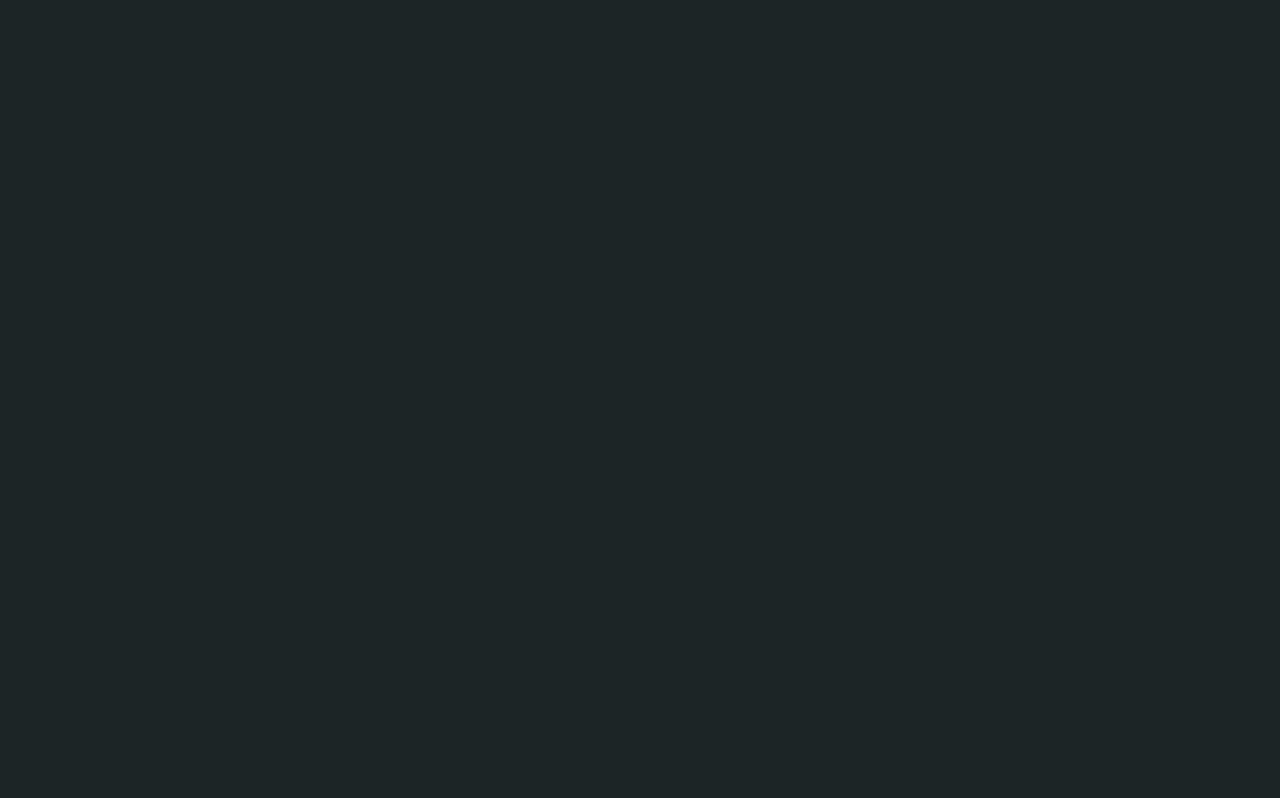
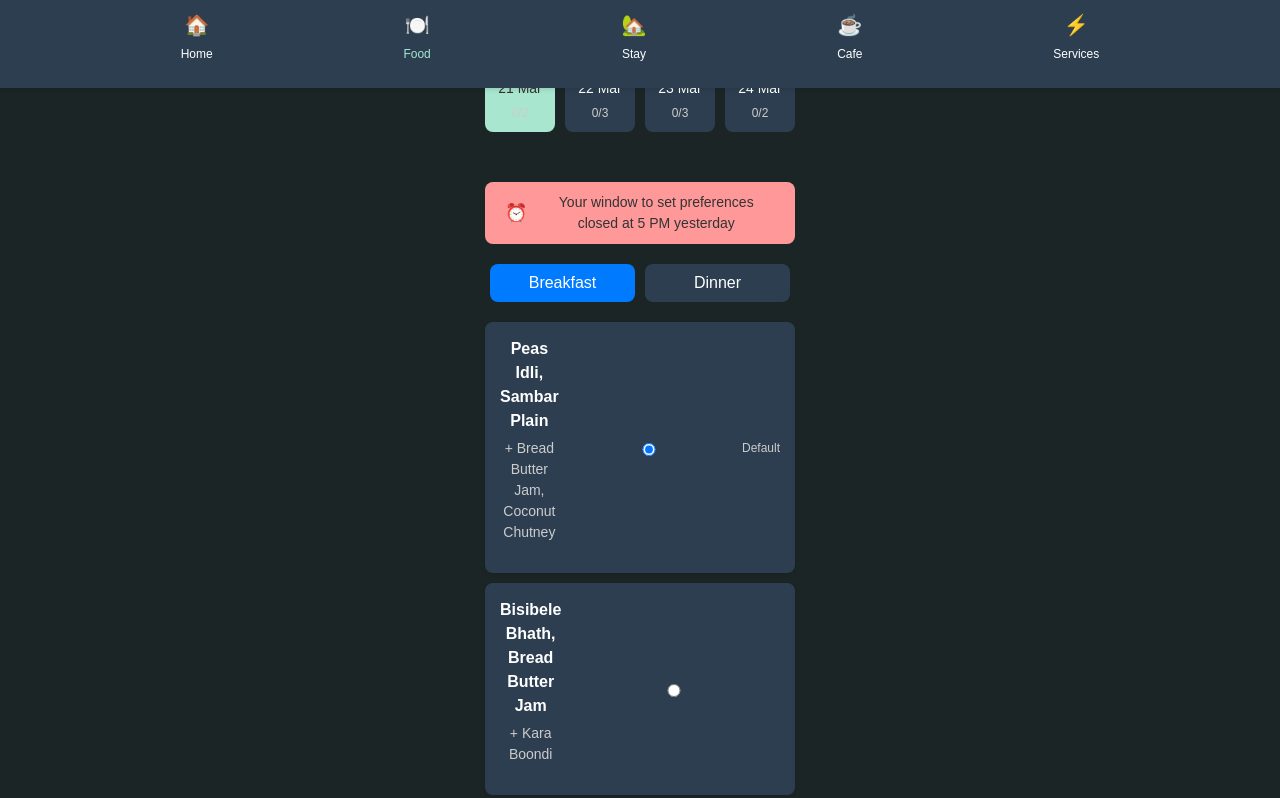
Before and after one commit to dharshan-kumar-ks/PGBuddy-FrontEnd, a React (Vite) app: page /food in a window 1280 px wide. Before the commit this address had no page. Shown: the top 798 px of the page. Built offline with nearby package versions, Linux system fonts and the light colour scheme.

Commit message:
static food page done

```diff
--- a/src/App.jsx
+++ b/src/App.jsx
@@ -2,6 +2,7 @@ import React from 'react';
 import { BrowserRouter as Router, Routes, Route } from 'react-router-dom';
 import Login from './components/Login';
 import Register from './components/Register';
+import Food from './components/Food';
 // import Dashboard from './components/Dashboard'; // Add your dashboard component
 import './App.css';
 
@@ -13,6 +14,7 @@ function App() {
           <Routes>
             <Route path="/login" element={<Login />} />
             <Route path="/register" element={<Register />} />
+            <Route path="/food" element={<Food />} />
             {/* <Route path="/dashboard" element={<Dashboard />} /> */}
             <Route path="/" element={<Login />} /> {/* Default route */}
           </Routes>
--- /dev/null
+++ b/src/components/Food.css
@@ -0,0 +1,221 @@
+/* Home.css */
+
+.home-container {
+    display: flex;
+    flex-direction: column;
+    min-height: 100vh;
+    background-color: #1c2526;
+    font-family: Arial, sans-serif;
+    color: white;
+    padding-top: 60px;
+  }
+
+  /* Header */
+  .home-header {
+    display: flex;
+    justify-content: space-between;
+    align-items: center;
+    padding: 15px 20px;
+    background-color: #2c3e50;
+    box-shadow: 0 2px 4px rgba(0, 0, 0, 0.1);
+  }
+
+  .home-header h1 {
+    margin: 0;
+    font-size: 24px;
+    color: white;
+  }
+
+  .menu-icon {
+    font-size: 24px;
+    cursor: pointer;
+    color: white;
+  }
+
+  /* Menu for the Week */
+  .menu-week {
+    padding: 20px;
+  }
+
+  .menu-week h2 {
+    font-size: 18px;
+    margin-bottom: 15px;
+    color: white;
+  }
+
+  .days-list {
+    display: flex;
+    justify-content: space-between;
+    gap: 10px;
+  }
+
+  .day {
+    flex: 1;
+    padding: 10px;
+    background-color: #2c3e50;
+    border-radius: 8px;
+    text-align: center;
+    font-size: 14px;
+    color: white;
+  }
+
+  .day.active {
+    background-color: #a8e6cf;
+    color: #333;
+  }
+
+  .day span {
+    display: block;
+  }
+
+  .counter {
+    margin-top: 5px;
+    font-size: 12px;
+    color: #ccc;
+  }
+
+  /* Notification */
+  .notification {
+    display: flex;
+    align-items: center;
+    padding: 10px 20px;
+    background-color: #ff9999;
+    margin: 0 20px;
+    border-radius: 8px;
+    font-size: 14px;
+    color: #333;
+  }
+
+  .clock-icon {
+    margin-right: 10px;
+    font-size: 18px;
+  }
+
+  /* Meal Type Tabs */
+  .meal-type-tabs {
+    display: flex;
+    justify-content: space-between;
+    margin: 20px;
+  }
+
+  .meal-type-tabs button {
+    flex: 1;
+    padding: 10px;
+    border: none;
+    background-color: #2c3e50;
+    font-size: 16px;
+    color: white;
+    cursor: pointer;
+    border-radius: 8px;
+    margin: 0 5px;
+  }
+
+  .meal-type-tabs button.active {
+    background-color: #007bff;
+  }
+
+  /* Meal Options */
+  .meal-options {
+    flex: 1;
+    padding: 0 20px;
+  }
+
+  .meal-option {
+    display: flex;
+    align-items: center;
+    padding: 15px;
+    background-color: #2c3e50;
+    border-radius: 8px;
+    margin-bottom: 10px;
+    box-shadow: 0 2px 4px rgba(0, 0, 0, 0.1);
+  }
+
+  .meal-image {
+    width: 50px;
+    height: 50px;
+    border-radius: 50%;
+    margin-right: 15px;
+    display: none;
+  }
+
+  .meal-details {
+    flex: 1;
+  }
+
+  .meal-details h3 {
+    margin: 0;
+    font-size: 16px;
+    color: white;
+  }
+
+  .meal-details p {
+    margin: 5px 0 0;
+    font-size: 14px;
+    color: #ccc;
+  }
+
+  .meal-option input[type="radio"] {
+    margin-left: 10px;
+  }
+
+  .default-label {
+    margin-left: 10px;
+    font-size: 12px;
+    color: #ccc;
+  }
+
+  .skip-option {
+    display: flex;
+    align-items: center;
+    padding: 15px;
+    background-color: #2c3e50;
+    border-radius: 8px;
+    box-shadow: 0 2px 4px rgba(0, 0, 0, 0.1);
+  }
+
+  .skip-option span {
+    flex: 1;
+    font-size: 16px;
+    color: white;
+  }
+
+  .skip-note {
+    font-size: 12px;
+    color: #ccc;
+    margin: 5px 0 0 65px;
+  }
+
+  /* CHANGE: Update styles for top navigation */
+  .top-nav {
+    display: flex;
+    justify-content: space-evenly; /* CHANGE: Use space-evenly for even distribution */
+    padding: 10px 0; /* CHANGE: Remove side padding to use full width */
+    background-color: #2c3e50;
+    position: fixed;
+    top: 0;
+    left: 0; /* ADDED: Ensure it starts from the left edge */
+    right: 0; /* ADDED: Ensure it extends to the right edge */
+    width: 100%;
+    box-shadow: 0 2px 4px rgba(0, 0, 0, 0.1);
+    z-index: 1000;
+    box-sizing: border-box;
+  }
+
+  .nav-item {
+    display: flex;
+    flex-direction: column;
+    align-items: center;
+    color: #fff;
+    font-size: 12px;
+    /* CHANGE: Remove flex: 1 to prevent stretching */
+    padding: 0 10px; /* ADDED: Add padding to each item for better spacing */
+  }
+
+  .nav-item.active {
+    color: #a8e6cf;
+  }
+
+  .nav-item .icon {
+    font-size: 20px;
+    margin-bottom: 5px;
+  }
--- /dev/null
+++ b/src/components/Food.jsx
@@ -0,0 +1,142 @@
+import React, { useState } from 'react';
+import './Food.css';
+
+function Food() {
+  const [mealType, setMealType] = useState('Breakfast');
+  const [selectedMeal, setSelectedMeal] = useState('default');
+
+  const mealOptions = [
+    {
+      id: 'default',
+      name: 'Peas Idli, Sambar Plain',
+      description: '+ Bread Butter Jam, Coconut Chutney',
+      image: '/meals-1.jpg', // CHANGE: Use relative path from public folder
+    },
+    {
+      id: 'bisibele',
+      name: 'Bisibele Bhath, Bread Butter Jam',
+      description: '+ Kara Boondi',
+      image: '/meals-1.jpg', // CHANGE: Use relative path from public folder
+    },
+  ];
+
+  return (
+    <div className="home-container">
+      {/* CHANGE: Move Bottom Navigation to Top */}
+      <nav className="top-nav">
+        <div className="nav-item">
+          <span className="icon">🏠</span>
+          <span>Home</span>
+        </div>
+        <div className="nav-item active">
+          <span className="icon">🍽️</span>
+          <span>Food</span>
+        </div>
+        <div className="nav-item">
+          <span className="icon">🏡</span>
+          <span>Stay</span>
+        </div>
+        <div className="nav-item">
+          <span className="icon">☕</span>
+          <span>Cafe</span>
+        </div>
+        <div className="nav-item">
+          <span className="icon">⚡️</span>
+          <span>Services</span>
+        </div>
+      </nav>
+
+      {/* Header */}
+      <header className="home-header">
+        <h1>Food</h1>
+        <div className="menu-icon">☰</div>
+      </header>
+
+      {/* Menu for the Week */}
+      <section className="menu-week">
+        <h2>Menu for the week</h2>
+        <div className="days-list">
+          <div className="day active">
+            <span>Today</span>
+            <span>21 Mar</span>
+            <span className="counter">0/2</span>
+          </div>
+          <div className="day">
+            <span>Tom</span>
+            <span>22 Mar</span>
+            <span className="counter">0/3</span>
+          </div>
+          <div className="day">
+            <span>Sun</span>
+            <span>23 Mar</span>
+            <span className="counter">0/3</span>
+          </div>
+          <div className="day">
+            <span>Mon</span>
+            <span>24 Mar</span>
+            <span className="counter">0/2</span>
+          </div>
+        </div>
+      </section>
+
+      {/* Preference Window Notification */}
+      <div className="notification">
+        <span className="clock-icon">⏰</span>
+        <span>Your window to set preferences closed at 5 PM yesterday</span>
+      </div>
+
+      {/* Meal Type Tabs */}
+      <div className="meal-type-tabs">
+        <button
+          className={mealType === 'Breakfast' ? 'active' : ''}
+          onClick={() => setMealType('Breakfast')}
+        >
+          Breakfast
+        </button>
+        <button
+          className={mealType === 'Dinner' ? 'active' : ''}
+          onClick={() => setMealType('Dinner')}
+        >
+          Dinner
+        </button>
+      </div>
+
+      {/* Meal Options */}
+      <section className="meal-options">
+        {mealOptions.map((meal) => (
+          <div key={meal.id} className="meal-option">
+            <img src={meal.image} alt={meal.name} className="meal-image" />
+            <div className="meal-details">
+              <h3>{meal.name}</h3>
+              <p>{meal.description}</p>
+            </div>
+            <input
+              type="radio"
+              name="meal"
+              value={meal.id}
+              checked={selectedMeal === meal.id}
+              onChange={() => setSelectedMeal(meal.id)}
+            />
+            {meal.id === 'default' && <span className="default-label">Default</span>}
+          </div>
+        ))}
+
+        {/* Skip Option */}
+        <div className="meal-option skip-option">
+          <span>Skip Breakfast</span>
+          <input
+            type="radio"
+            name="meal"
+            value="skip"
+            checked={selectedMeal === 'skip'}
+            onChange={() => setSelectedMeal('skip')}
+          />
+          <p className="skip-note">Help us cut down food wastage. Be sure</p>
+        </div>
+      </section>
+
+    </div>
+  );
+}
+
+export default Food;
```
Also changed, not shown: public/meals-1.jpg (added), src/components/Home.css (deleted), src/components/Home.jsx (deleted).
